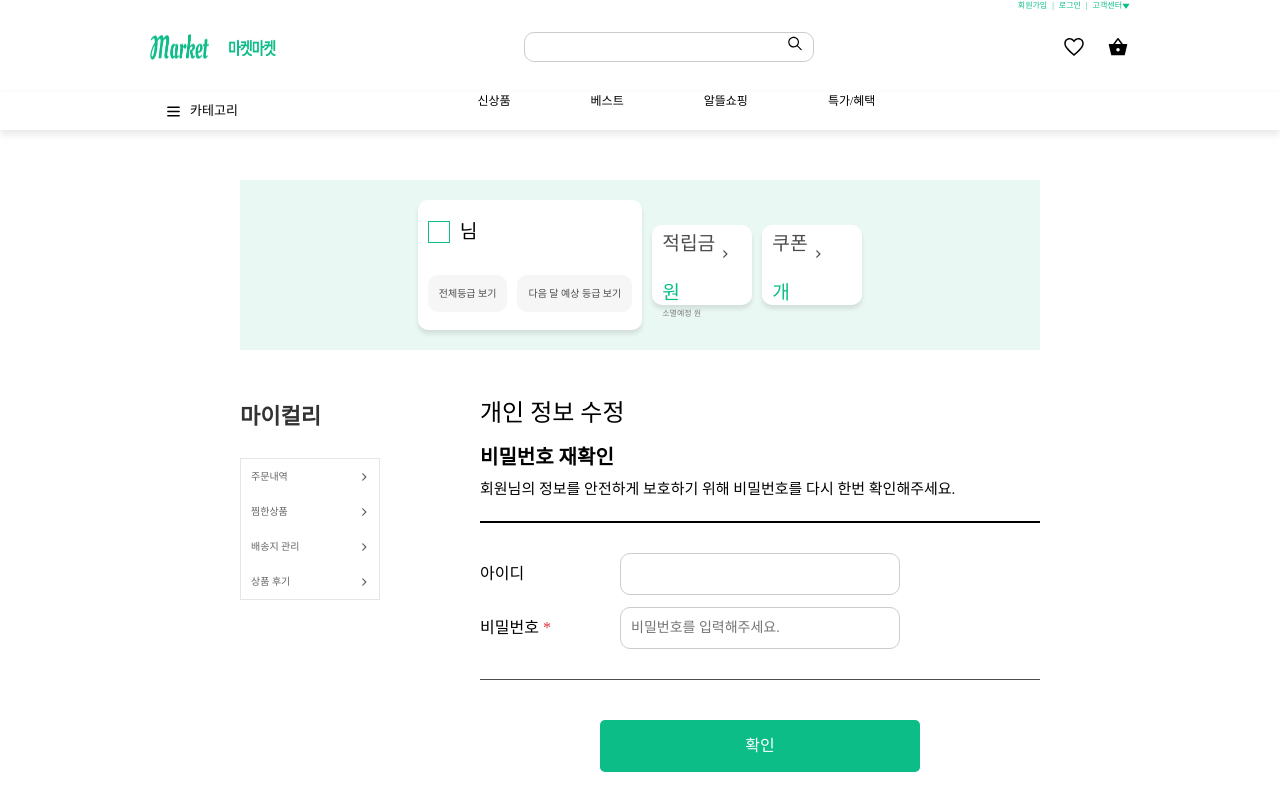
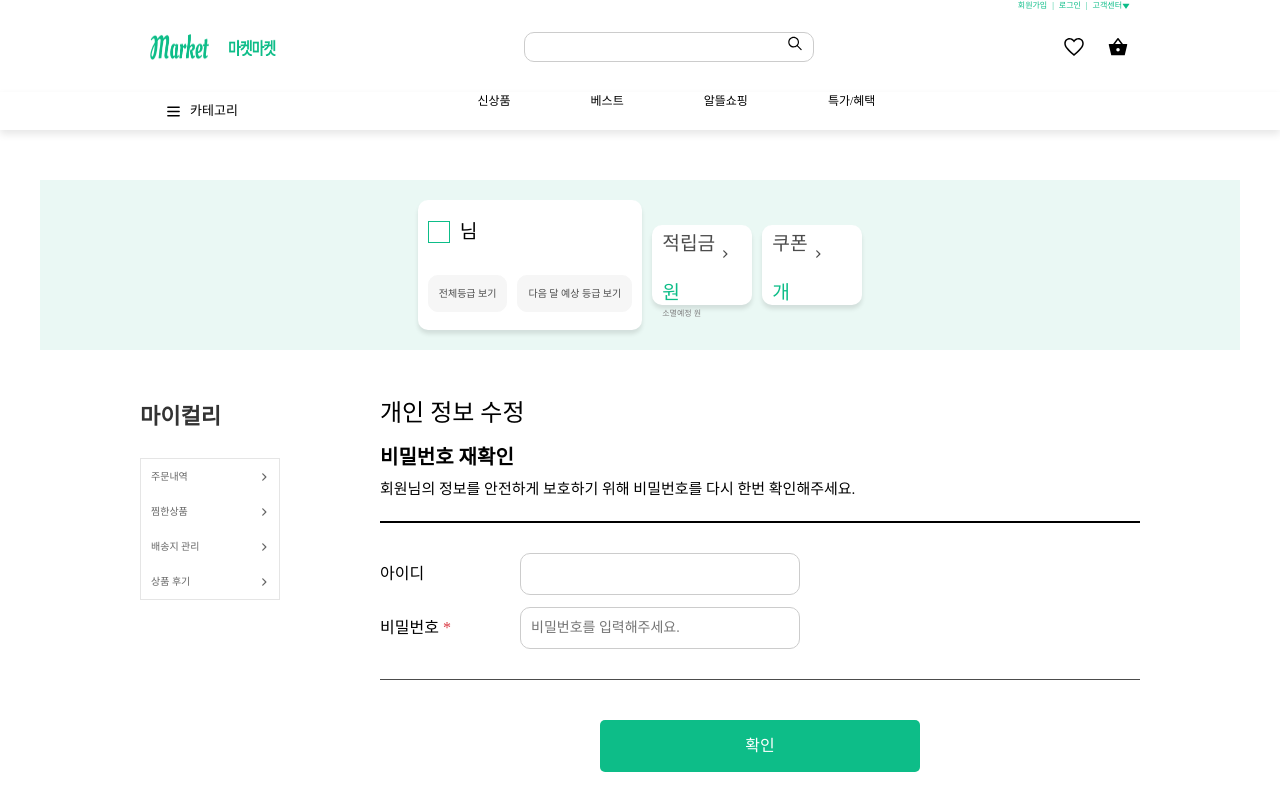
Before and after one commit to ecomerce-market/front, a Next.js app: page /myInfo in a window 1280 px wide. Built offline with nearby package versions, Linux system fonts and the light colour scheme; no server answers; a web font is replaced by a local one.

Commit message:
[Design] 개인정보화면 css 수정

```diff
--- a/src/app/myInfo/myInfo.module.scss
+++ b/src/app/myInfo/myInfo.module.scss
@@ -1,8 +1,10 @@
 .myInfoWrapper {
-    max-width: 800px;
+    max-width: 1200px;
     margin: 0 auto;
 
     .myInfoMain {
+        max-width: 1000px;
+        margin: 0 auto;
         display: grid;
         grid-template-columns: 200px 1fr;
         gap: 40px;
```
Also changed, not shown: src/app/myInfo/myInfoDetail/myInfoDetail.module.scss (+4 -4 lines).
